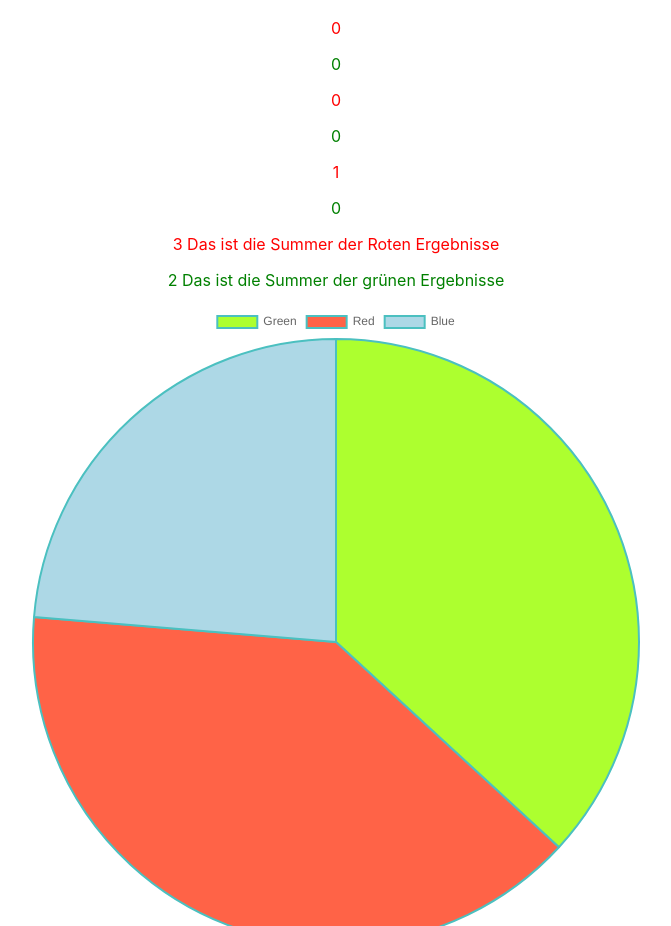
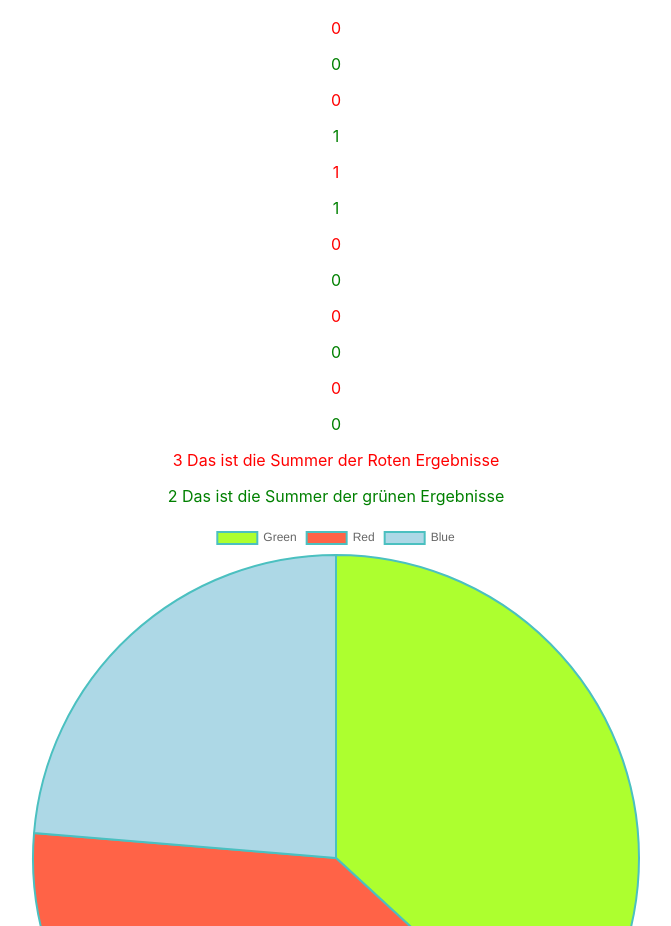
Before and after one commit to jbaltres/struktogram, a React (Create React App) app: page / in a window 1280 px wide. Shown: the part 8064-8990 px from the top of the page, without its empty margins (304-975 px from the left). Built offline with nearby package versions, Linux system fonts and the light colour scheme.

Commit message:
main functionality works now

```diff
--- a/src/components/HelloWorld.js
+++ b/src/components/HelloWorld.js
@@ -252,12 +252,12 @@ export default function HelloWorld() {
 
   // -------------------Question 9----------------------------------------------------------------
 
-  const inputfieldvalue28 = checked28 ? 7 : 0;
-  const inputfieldvalue29 = checked29 ? 8 : 0;
-  const inputfieldvalue30 = checked30 ? 52 : 0;
-  const inputfieldvalue31 = checked31 ? 102 : 0;
-  const inputfieldvalue32 = checked32 ? 202 : 0;
-  const inputfieldvalue33 = checked33 ? 402 : 0;
+  const inputfieldvalue28 = checked28 ? 1 : 0;
+  const inputfieldvalue29 = checked29 ? 3 : 0;
+  const inputfieldvalue30 = checked30 ? 5 : 0;
+  const inputfieldvalue31 = checked31 ? 10 : 0;
+  const inputfieldvalue32 = checked32 ? 20 : 0;
+  const inputfieldvalue33 = checked33 ? 40 : 0;
 
   const summeFrage9 = inputfieldvalue28 + inputfieldvalue29 + inputfieldvalue30 + inputfieldvalue31 + inputfieldvalue32 + inputfieldvalue33
 
@@ -293,12 +293,12 @@ export default function HelloWorld() {
 
   // -------------------Question 10----------------------------------------------------------------
 
-  const inputfieldvalue34 = checked34 ? 13 : 0;
-  const inputfieldvalue35 = checked35 ? 33: 0;
-  const inputfieldvalue36 = checked36 ? 53 : 0;
-  const inputfieldvalue37 = checked37 ? 103: 0;
-  const inputfieldvalue38 = checked38 ? 203: 0;
-  const inputfieldvalue39 = checked39 ? 403 : 0;
+  const inputfieldvalue34 = checked34 ? 1 : 0;
+  const inputfieldvalue35 = checked35 ? 3: 0;
+  const inputfieldvalue36 = checked36 ? 5 : 0;
+  const inputfieldvalue37 = checked37 ? 10: 0;
+  const inputfieldvalue38 = checked38 ? 20: 0;
+  const inputfieldvalue39 = checked39 ? 40 : 0;
 
 const summeFrage10 = inputfieldvalue34 + inputfieldvalue35 + inputfieldvalue36 + inputfieldvalue37 + inputfieldvalue38 + inputfieldvalue39
 
@@ -366,7 +366,9 @@ switch(summeFrage10) {
   const ergebnisGruen = Frage1wertGruen + Frage2WertGruen + Frage3WertGruen + Frage4WertGruen + Frage5WertGruen + Frage6WertGruen + Frage7WertGruen + Frage8WertGruen + Frage9WertGruen + Frage10WertGruen
   console.log(ergebnisRot)
   console.log(ergebnisGruen)
+
 // -------------------Styling----------------------------------------------------------------
+
   // Styling Box
 
   const Box = styled.h1`
@@ -496,20 +498,7 @@ const QuestionHead = styled.section`
   <div>{fragen[7]}</div>
   </QuestionHead>
   {antwortenFrage8[0]}
-  <Checkbox checked={inputfieldvalue22 + inputfieldvalue23 + inputfieldvalue24 + inputfieldvalue25 + inputfieldvalue26 + inputfieldvalue27 ===  1 ||
-                     inputfieldvalue22 + inputfieldvalue23 + inputfieldvalue24+ inputfieldvalue25 + inputfieldvalue26 + inputfieldvalue27 ===  4 ||
-                     inputfieldvalue22 + inputfieldvalue23 + inputfieldvalue24 + inputfieldvalue25 + inputfieldvalue26 + inputfieldvalue27===  6 ||
-                     inputfieldvalue22 + inputfieldvalue23 + inputfieldvalue24+ inputfieldvalue25 + inputfieldvalue26 + inputfieldvalue27 ===  11 ||
-                     inputfieldvalue22 + inputfieldvalue23 + inputfieldvalue24+ inputfieldvalue25 + inputfieldvalue26 + inputfieldvalue27 ===  21 ||
-                     inputfieldvalue22 + inputfieldvalue23 + inputfieldvalue24 + inputfieldvalue25 + inputfieldvalue26 + inputfieldvalue27===  41 ||
-                     inputfieldvalue22 + inputfieldvalue23 + inputfieldvalue24 + inputfieldvalue25 + inputfieldvalue26 + inputfieldvalue27===  9 ||
-                     inputfieldvalue22 + inputfieldvalue23 + inputfieldvalue24 + inputfieldvalue25 + inputfieldvalue26 + inputfieldvalue27===  14 ||
-                     inputfieldvalue22 + inputfieldvalue23 + inputfieldvalue24 + inputfieldvalue25 + inputfieldvalue26 + inputfieldvalue27===  24 ||
-                     inputfieldvalue22 + inputfieldvalue23 + inputfieldvalue24 + inputfieldvalue25 + inputfieldvalue26 + inputfieldvalue27===  44 ||
-                     inputfieldvalue22 + inputfieldvalue23 + inputfieldvalue24 + inputfieldvalue25 + inputfieldvalue26 + inputfieldvalue27===  16 ||
-                     inputfieldvalue22 + inputfieldvalue23 + inputfieldvalue24 + inputfieldvalue25 + inputfieldvalue26 + inputfieldvalue27===  26 ||
-                     inputfieldvalue22 + inputfieldvalue23 + inputfieldvalue24 + inputfieldvalue25 + inputfieldvalue26 + inputfieldvalue27===  61 ||
-                     inputfieldvalue22 + inputfieldvalue23 + inputfieldvalue24 + inputfieldvalue25 + inputfieldvalue26 + inputfieldvalue27===  31 } setChecked={setChecked22} inputfieldvalue={inputfieldvalue22} />
+  <Checkbox checked={checked22} setChecked={setChecked22} inputfieldvalue={inputfieldvalue22} />
   {antwortenFrage8[1]}
   <Checkbox checked={checked23} setChecked={setChecked23} inputfieldvalue={inputfieldvalue23} />
   {antwortenFrage8[2]}
@@ -580,13 +569,19 @@ Q106:{inputfieldvalue39}
   <p style={roteErgebnisse}>{Frage3WertRot}</p>
   <p style={grueneErgebnisse}>{Frage3WertGruen}</p>
   <p style={roteErgebnisse}>{Frage4WertRot}</p>
-  <p style={grueneErgebnisse}>{Frage3WertGruen}</p>
+  <p style={grueneErgebnisse}>{Frage4WertGruen}</p>
   <p style={roteErgebnisse}>{Frage5WertRot}</p>
-  <p style={grueneErgebnisse}>{Frage3WertGruen}</p>
+  <p style={grueneErgebnisse}>{Frage5WertGruen}</p>
   <p style={roteErgebnisse}>{Frage6WertRot}</p>
-  <p style={grueneErgebnisse}>{Frage3WertGruen}</p>
+  <p style={grueneErgebnisse}>{Frage6WertGruen}</p>
   <p style={roteErgebnisse}>{Frage7WertRot}</p>
-  <p style={grueneErgebnisse}>{Frage3WertGruen}</p>
+  <p style={grueneErgebnisse}>{Frage7WertGruen}</p>
+  <p style={roteErgebnisse}>{Frage8WertRot}</p>
+  <p style={grueneErgebnisse}>{Frage8WertGruen}</p>
+  <p style={roteErgebnisse}>{Frage9WertRot}</p>
+  <p style={grueneErgebnisse}>{Frage9WertGruen}</p>
+  <p style={roteErgebnisse}>{Frage10WertRot}</p>
+  <p style={grueneErgebnisse}>{Frage10WertGruen}</p>
 
   <p style={roteErgebnisse}>{ergebnisRot} Das ist die Summer der Roten
   Ergebnisse</p>
```
